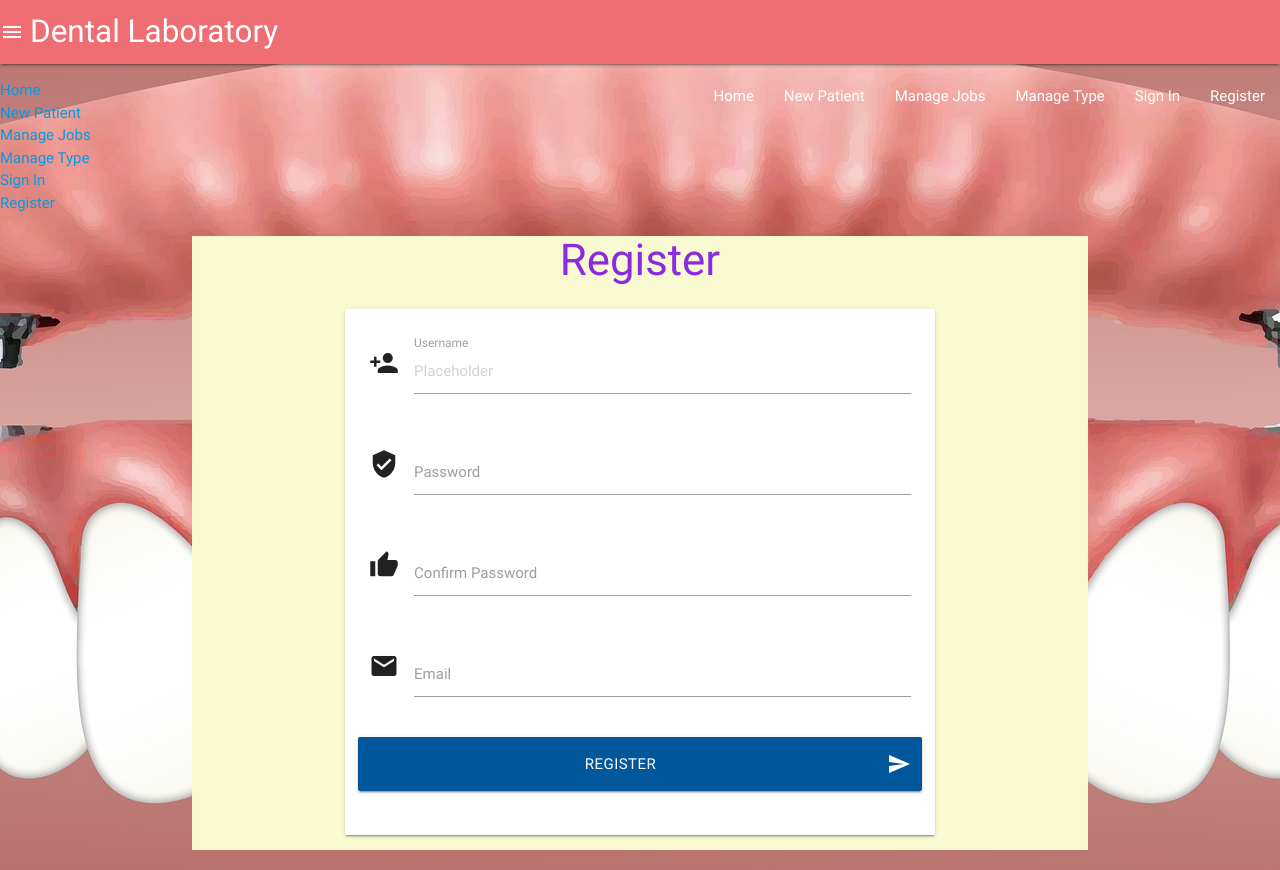
After one commit to isiko1/dental_laboratory, a Flask app: page /register in a window 1280 px wide. The commit adds this page. Run offline with Flask 2, Linux system fonts and the light colour scheme; some libraries are stand-ins or nearby versions.

Commit message:
Restored register.html and reapplied register functionality

```diff
--- a/app.py
+++ b/app.py
@@ -1,8 +1,10 @@
 import os
-from flask import Flask, render_template, redirect, request, url_for, flash
+from flask import (Flask, render_template,
+                  redirect, session, request, url_for, flash)
 from flask_pymongo import PyMongo
 from bson.objectid import ObjectId
 from forms import LoginForm
+from werkzeug.security import generate_password_hash, check_password_hash
 if os.path.exists('env.py'):
     import env
 
@@ -12,6 +14,30 @@ app.config["MONGO_DBNAME"] = os.environ.get("MONGO_DBNAME")
 app.config["MONGO_URI"] = os.environ.get("MONGO_URI")
 app.secret_key = os.environ.get("SECRET_KEY")
 mongo = PyMongo(app)
+
+# -----------------------------Register-------------------------------------
+@app.route('/register', methods=['GET', 'POST'])
+def register():
+    if request.method == "POST":
+        # check if username already exists in db
+        existing_user = mongo.db.users.find_one(
+            {"username": request.form.get("username").lower()}
+        )
+        if existing_user:
+            flash("Username already exists")
+            return redirect(url_for("register"))
+# ------------Dictionary----------------------------------------------------
+        register = {
+            "username": request.form.get("username").lower(),
+            "password": generate_password_hash(request.form.get("password")),
+            "email": request.form.get("email").lower()
+        }
+        mongo.db.users.insert_one(register)
+# put new user into session cookie
+        session["user"] = request.form.get("username").lower()
+        flash("Registration successful!")
+    return render_template('register.html')
+
 
 # ---------------------------------------Login----------------------------
 @app.route('/')
--- a/templates/base.html
+++ b/templates/base.html
@@ -20,7 +20,8 @@
 				<li><a href="{{url_for('add_patient')}}">New Patient</a></li>
 				<li><a href="{{url_for('get_jobs')}}">Manage Jobs</a></li>
 				<li><a href="{{url_for('get_type')}}">Manage Type</a></li>
-				<li><a href="{{url_for('login')}}">Sign In</a></li>
+                <li><a href="{{url_for('login')}}">Sign In</a></li>
+                <li><a href="{{url_for('register')}}">Register</a></li>
 			</ul>
 		</div>
 	</nav>
@@ -29,16 +30,25 @@
 		<li><a href="{{url_for('add_patient')}}">New Patient</a></li>
 		<li><a href="{{url_for('get_jobs')}}">Manage Jobs</a></li>
 		<li><a href="{{url_for('get_type')}}">Manage Type</a></li>
-		<li><a href="{{url_for('login')}}">Sign In</a></li>
+        <li><a href="{{url_for('login')}}">Sign In</a></li>
+        <li><a href="{{url_for('register')}}">Register</a></li>
 	</ul>
-	<div class="container">
-		{% with messages = get_flashed_messages(with_categories=true) %} {% if
-      messages %} {% for category, message in messages %}
-		<div class="alert alert-{{ category }}">
-			{{ message }}
-		</div>
-		{% endfor %} {% endif %} {% endwith %} {% block content %} {% endblock %}
-	</div>
+	<section>
+        <!-- flash messages -->
+        {% with messages = get_flashed_messages() %}
+            {% if messages %}
+                {% for message in messages %}
+                    <div class="row flashes center-align">
+                        <h4 class="#7b1fa2 purple darken-2">{{ message }}</h4>
+                    </div>
+                {% endfor %}
+            {% endif %}
+        {% endwith %}
+    </section>
+    <main class="container">
+        {% block content %}
+        {% endblock %}
+    </main>
 	<script src="https://cdnjs.cloudflare.com/ajax/libs/jquery/3.2.1/jquery.min.js"></script>
 	<script src="https://cdnjs.cloudflare.com/ajax/libs/materialize/0.100.2/js/materialize.min.js"></script>
 	<script src="{{url_for('static', filename='js/script.js')}}" type="text/javascript"></script>
--- /dev/null
+++ b/templates/register.html
@@ -0,0 +1,47 @@
+{% extends "base.html" %} {% block content %}
+<h3 class="center-align">Register</h3>
+<div class="row">
+    <form class="col s12 m8 offset-m2" method="POST" action="{{url_for('register')}}">
+      <div class="card-panel">
+
+          <!---------------------------------------------------Username-------------------------------------------->
+       <div class="row">
+        <div class="input-field col s12">
+            <i class="material-icons prefix">person_add</i>
+          <input placeholder="Placeholder" id="username" name="username" type="text" minlength="4" maxlength="8" pattern="^[a-zA-Z0-9]{4,8}$" class="validate" required>
+          <label for="username">Username</label>
+        </div>
+       </div>
+
+        <!----------------------------Password------------------------------------------------------------------->
+        <div class="row">
+        <div class="input-field col s12">
+            <i class="material-icons prefix">verified_user</i>
+          <input id="password" name="password" type="text" minlength="8" maxlength="15" class="validate" required>
+          <label for="password">Password</label>
+        </div>
+      </div>
+       <div class="row">
+        <div class="input-field col s12">
+            <i class="material-icons prefix">thumb_up</i>
+          <input id="confirm_password" name="confirm_password" type="text" minlength="8" maxlength="15" class="validate" required>
+          <label for="confirm_password">Confirm Password</label>
+        </div>
+      </div>
+
+       <!---------------------------------Email------------------------------------------------------------------->
+      <div class="row">
+        <div class="input-field col s12">
+            <i class="material-icons prefix">mail</i>
+          <input id="email" name="email" type="text" class="validate">
+          <label for="email">Email</label>
+        </div>
+      </div>
+       <!---------------------------------Submit------------------------------------------------------------------->
+      <div class="row">
+          <button type="submit" class="col s12 btn-large light-blue darken-4 text-shadow">Register<i class="material-icons right">send</i></button>
+      </div>
+    </div>
+    </form>
+  </div>
+{% endblock %}
```
